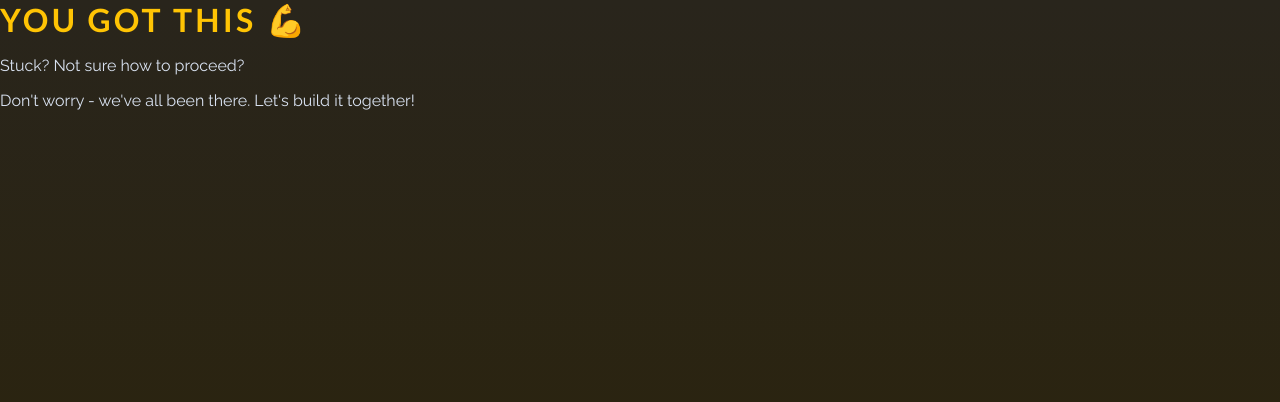
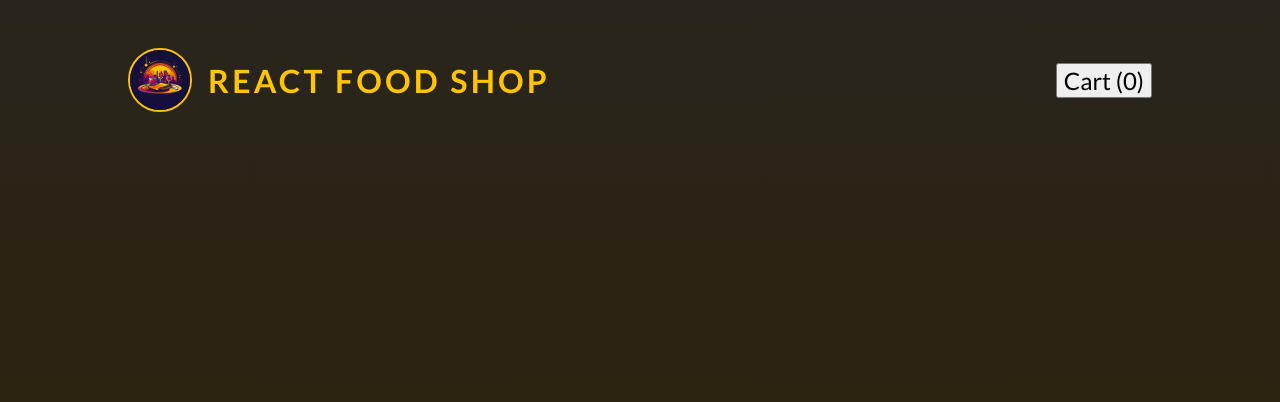
Before and after one commit to Abstract-ak/Food-Order-APP, a React (Vite) app: page / in a window 1280 px wide. Shown: the top 402 px of the page. Built offline with nearby package versions, Linux system fonts and the light colour scheme.

Commit message:
Header file created

```diff
--- a/src/App.jsx
+++ b/src/App.jsx
@@ -1,9 +1,9 @@
+import Header from "./components/Header";
+
 function App() {
   return (
     <>
-      <h1>You got this 💪</h1>
-      <p>Stuck? Not sure how to proceed?</p>
-      <p>Don't worry - we've all been there. Let's build it together!</p>
+      <Header />
     </>
   );
 }
--- /dev/null
+++ b/src/components/Header.jsx
@@ -0,0 +1,16 @@
+import React from "react";
+import logoImg from "../assets/logo.jpg";
+
+export default function Header() {
+  return (
+    <header id="main-header">
+      <div id="title">
+        <img src={logoImg} alt="resturant logo" />
+        <h1>React food Shop</h1>
+      </div>
+      <nav>
+        <button>Cart (0)</button>
+      </nav>
+    </header>
+  );
+}
```
